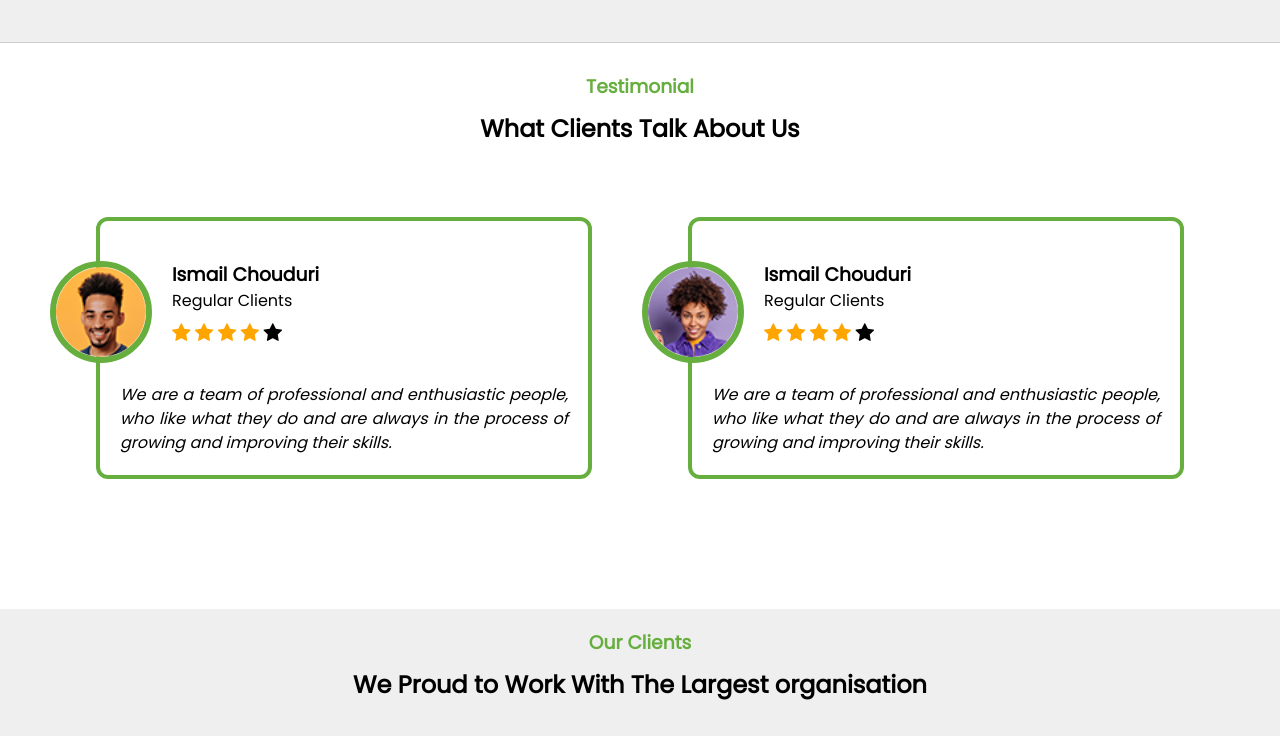
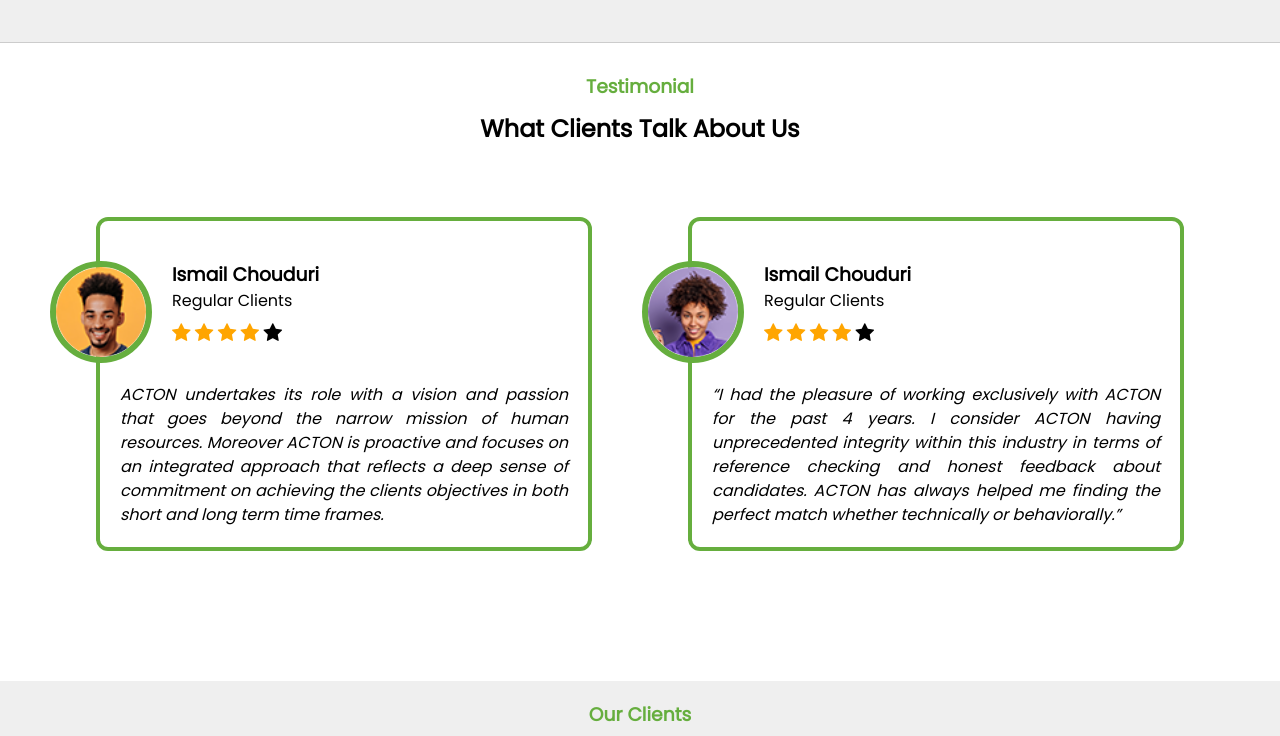
Before and after one commit to gokulakannanit/acton, a website built with Vite: page index.html in a window 1280 px wide. Shown: the part 2000-2736 px from the top of the page. Built offline with nearby package versions, Linux system fonts and the light colour scheme.

Commit message:
Added content to home page and some changes in footer

```diff
--- a/index.html
+++ b/index.html
@@ -194,9 +194,7 @@
             </div>
           </div>
           <p class="description">
-            We are a team of professional and enthusiastic people, who like what
-            they do and are always in the process of growing and improving their
-            skills.
+            ACTON undertakes its role with a vision and passion that goes beyond the narrow mission of human resources. Moreover ACTON is proactive and focuses on an integrated approach that reflects a deep sense of commitment on achieving the clients objectives in both short and long term time frames.
           </p>
         </div>
         <div class="list_item">
@@ -215,9 +213,8 @@
             </div>
           </div>
           <p class="description">
-            We are a team of professional and enthusiastic people, who like what
-            they do and are always in the process of growing and improving their
-            skills.
+            “I had the pleasure of working exclusively with ACTON for the past 4 years. I consider ACTON having unprecedented integrity within this industry in terms of reference checking and honest feedback about candidates.
+            ACTON has always helped me finding the perfect match whether technically or behaviorally.”
           </p>
         </div>
       </div>
```
Also changed, not shown: public/images/big-01.jpg (added).
